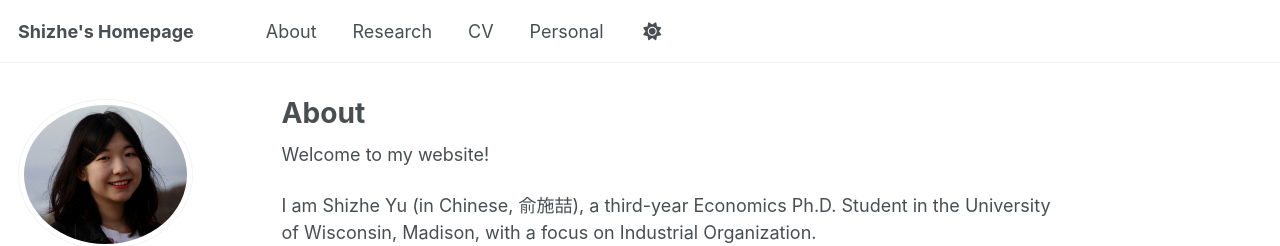
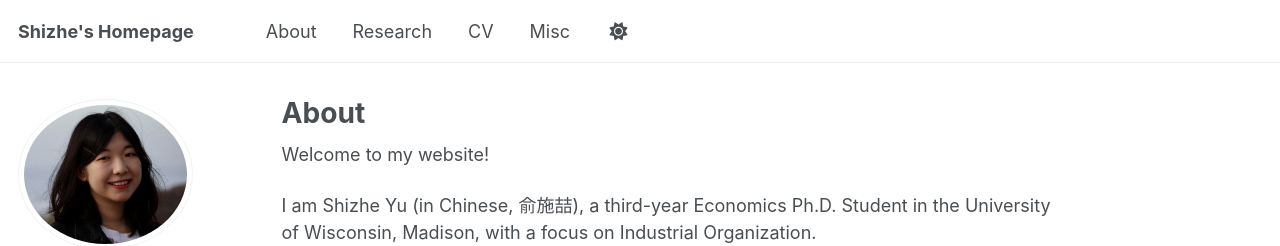
Before and after one commit to shizhe-yu/shizhe-yu.github.io, a Jekyll site: the page built from _pages/about.md, in a window 1280 px wide. Shown: the top 246 px of the page. Built offline with Jekyll 4.4.1, drawn with Linux system fonts in a browser that asks for light colours.

Commit message:
Update navigation.yml

```diff
--- a/_data/navigation.yml
+++ b/_data/navigation.yml
@@ -29,8 +29,8 @@ main:
   - title: "CV"
     url: /cv/
 
-  - title: "Personal"
-    url: /personal/
+  - title: "Misc"
+    url: /misc/
 
   # - title: "CV"
   #   url: /cv-json/
```
